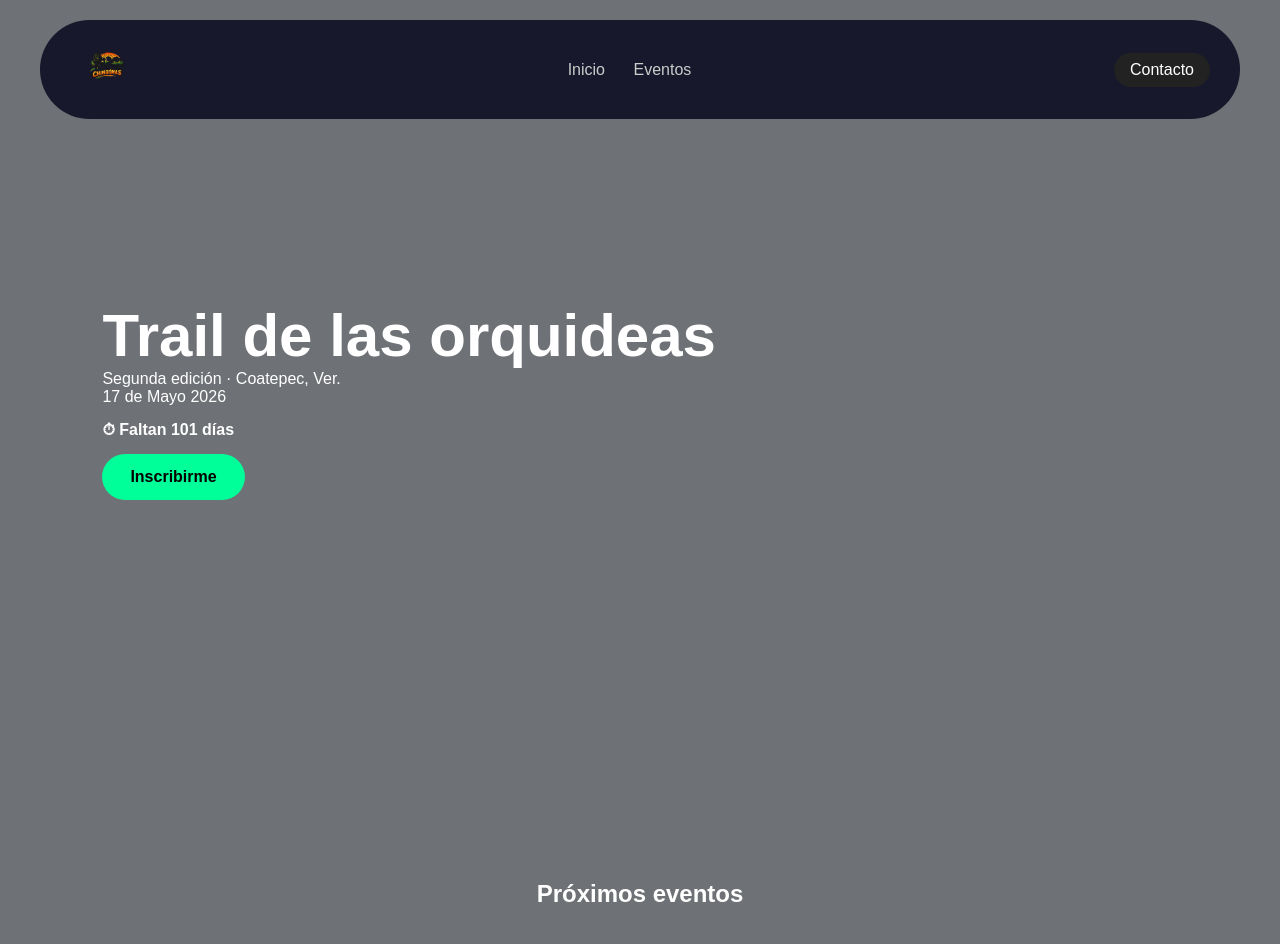
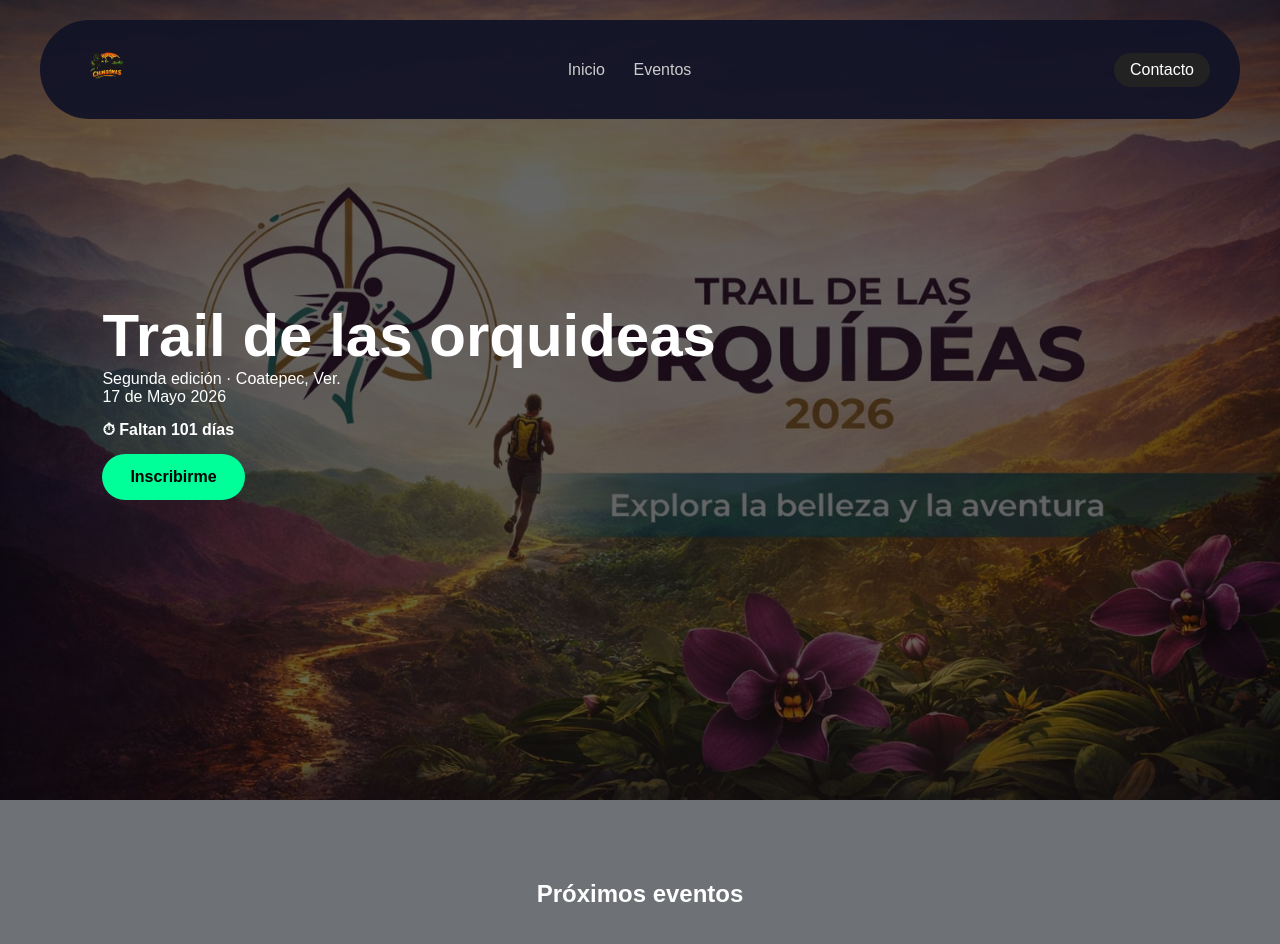
Before and after one commit to Rolando-56/rutas-chingonas, a Flask app: page / in a window 1280 px wide. Shown: the top 944 px of the page. Run offline with Flask 3, Linux system fonts and the light colour scheme.

```diff
--- a/templates/index.html
+++ b/templates/index.html
@@ -49,14 +49,14 @@
         }
 
         .hero {
-            height: 100vh;
-            background: linear-gradient(rgba(0,0,0,.6), rgba(0,0,0,.6)),
-            img src="img/trail.jpeg"
-            center/cover no-repeat;
-            display: flex;
-            align-items: center;
-            padding: 0 8%;
-        }
+    height: 100vh;
+    background:
+        linear-gradient(rgba(0,0,0,0.6), rgba(0,0,0,0.6)),
+        url("/static/img/trail.jpeg") center/cover no-repeat;
+        display: flex;
+        align-items: center;
+        padding: 0 8%;
+    }
 
         .hero h1 {
             font-size: 60px;
@@ -335,7 +335,7 @@ function cerrarInfo() {
         </div>
 
          <div class="evento">
-            <img src="img/trail.jpeg">
+            <img src= "static/img/trail.jpeg">
             <h3>Trail de la orquideas</h3>
             <p>Coatepec, Ver.</p>
             <p>17 de Mayo 2026</p>
```
